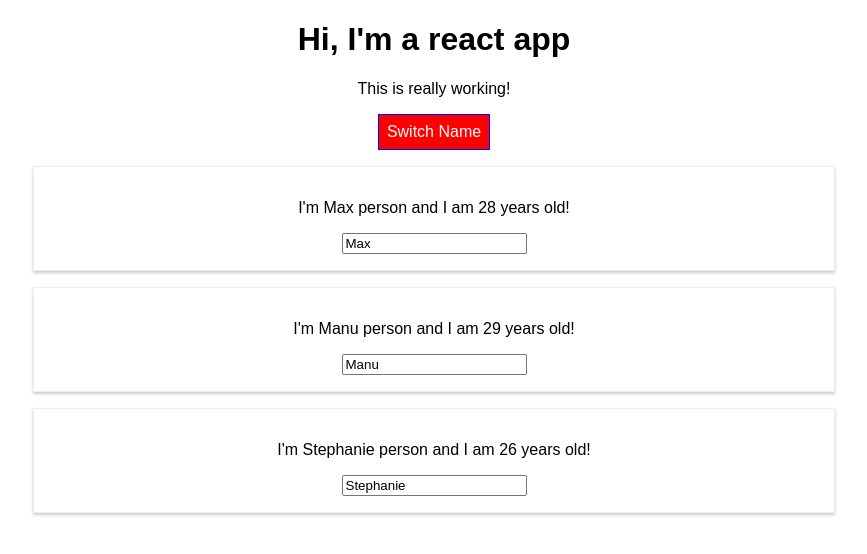
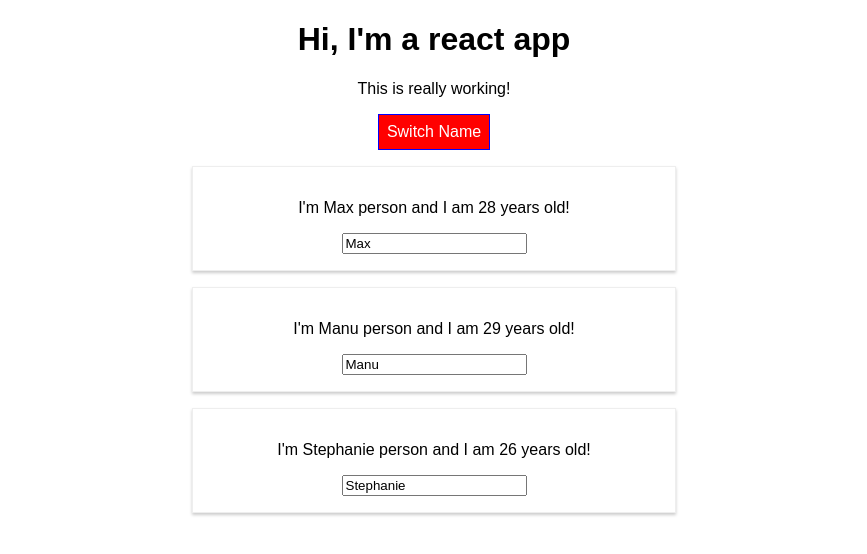
Before and after one commit to tranq90/react, a React (Create React App) app: page / in a window 1280 px wide. Both pictures are taken after a click on the button "Switch Name". Shown: the top 554 px of the page, without its empty margins (206-1073 px from the left). Built offline with nearby package versions, Linux system fonts and the light colour scheme.

Commit message:
styled-components

```diff
--- a/package.json
+++ b/package.json
@@ -6,7 +6,8 @@
     "radium": "^0.26.1",
     "react": "^17.0.2",
     "react-dom": "^17.0.2",
-    "react-scripts": "1.1.5"
+    "react-scripts": "1.1.5",
+    "styled-components": "^5.2.3"
   },
   "scripts": {
     "start": "react-scripts start",
--- a/src/App.js
+++ b/src/App.js
@@ -1,6 +1,6 @@
 import React, { Component } from 'react';
 import './App.css';
-import Radium, { StyleRoot } from 'radium';
+import styled from 'styled-components';
 import Person from './Person/Person.js';
 
 class App extends Component {
@@ -100,7 +100,6 @@
     }
 
     return (
-      <StyleRoot>
         <div className="App">
           <h1>Hi, I'm a react app</h1>
           <p className={classes.join(' ')}>This is really working!</p>
@@ -109,9 +108,8 @@
             onClick={this.togglePersonsHandler}>Switch Name</button>
           {persons}
         </div>
-      </StyleRoot>
     );
   }
 }
 
-export default Radium(App);
+export default App;
--- a/src/Person/Person.css
+++ b/src/Person/Person.css
@@ -6,3 +6,9 @@
     padding: 16px;
     text-align: center;
 }
+
+@media (min-width: 500px){
+    .Person {
+        width: 450px;
+    }
+}
--- a/src/Person/Person.js
+++ b/src/Person/Person.js
@@ -1,6 +1,19 @@
 import React from 'react';
-import './Person.css';
-import Radium from 'radium';
+// import './Person.css';
+import styled from 'styled-components';
+
+const StyledDiv = styled.div`
+    width: 60%;
+    margin: 16px auto;
+    border: 1px solid #eee;
+    box-shadow: 0 2px 3px #ccc;
+    padding: 16px;
+    text-align: center;
+
+    @media (min-width: 500px){
+        width: 450px;
+    }
+`
 
 const person = (props) => {
     const style = {
@@ -10,12 +23,14 @@
     }
 
     return (
-        <div className="Person" style={style}>
+        // <div className="Person" style={style}>
+        <StyledDiv>
             <p onClick={props.click}>I'm {props.name} person and I am {props.age} years old!</p>
             <p>{props.children}</p>
             <input type="text" onChange={props.changed} value={props.name} />
-        </div>
+        {/* </div> */}
+        </StyledDiv>
     )
 }
 
-export default Radium(person);
+export default person;
```
Also changed, not shown: 1 other file (tests, documents, lock files or other folders).
